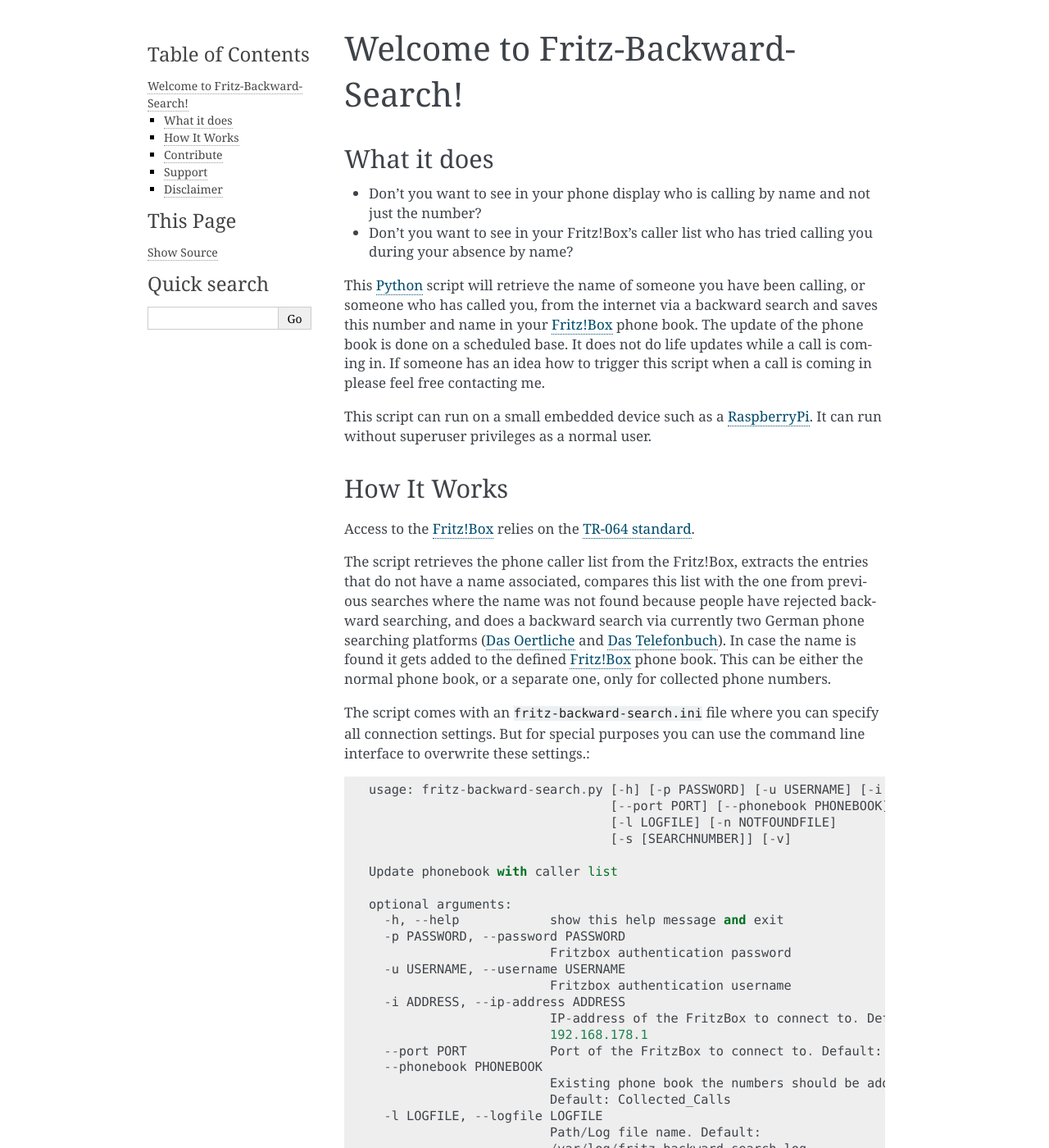
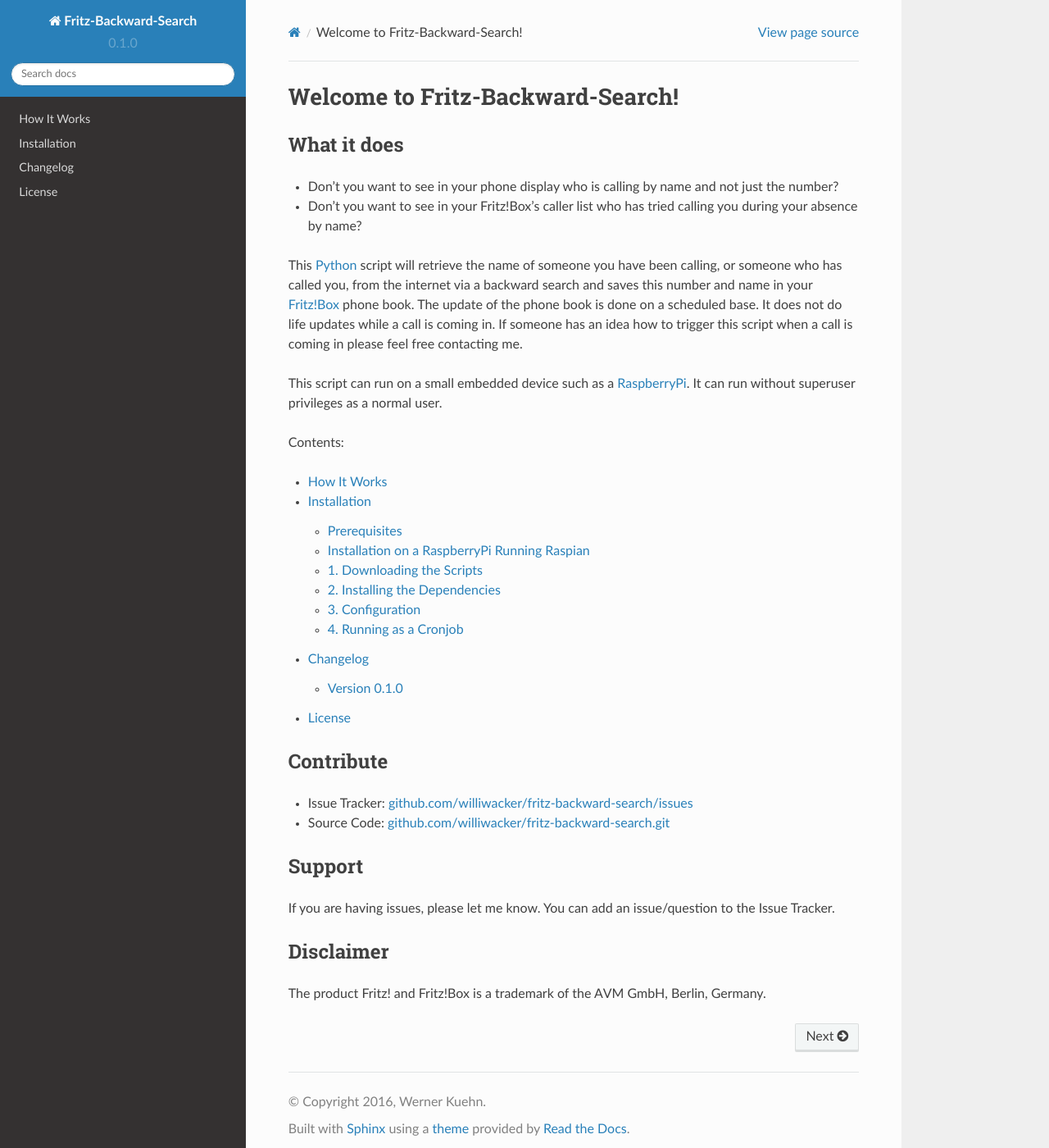
Before and after one commit to williwacker/FritzBackwardSearch, a Sphinx documentation site: the page built from docs/source/index.rst, in a window 1280 px wide and 1400 px high. Shown: the whole window at 82% size. Built offline with Sphinx 7.4.7 and the Read the Docs theme 2.0.0, drawn with Linux system fonts in a browser that asks for light colours; some of the changed text lies outside the part shown.

Commit message:
Change docs style

```diff
--- a/docs/source/conf.py
+++ b/docs/source/conf.py
@@ -15,6 +15,12 @@
 
 import sys
 import os
+import shlex
+
+on_rtd = os.environ.get('READTHEDOCS', None) == True
+
+if not on_rtd:
+    import sphinx_rtd_theme
 
 # If extensions (or modules to document with autodoc) are in another directory,
 # add these directories to sys.path here. If the directory is relative to the
@@ -30,7 +36,7 @@
 # extensions coming with Sphinx (named 'sphinx.ext.*') or your custom
 # ones.
 extensions = [
-    'sphinx.ext.coverage',
+    'sphinx.ext.autodoc',
 ]
 
 # Add any paths that contain templates here, relative to this directory.
@@ -38,8 +44,8 @@
 
 # The suffix(es) of source filenames.
 # You can specify multiple suffix as a list of string:
-source_suffix = ['.rst', '.md']
-
+# source_suffix = ['.rst', '.md']
+source_suffix = '.rst'
 
 # The encoding of source files.
 #source_encoding = 'utf-8-sig'
@@ -76,7 +82,7 @@
 
 # List of patterns, relative to source directory, that match files and
 # directories to ignore when looking for source files.
-exclude_patterns = []
+exclude_patterns = ['_build']
 
 # The reST default role (used for this markup: `text`) to use for all
 # documents.
@@ -110,15 +116,18 @@
 
 # The theme to use for HTML and HTML Help pages.  See the documentation for
 # a list of builtin themes.
-html_theme = 'alabaster'
-
+if on_rtd:
+    html_theme = 'default'
+else:
+    html_theme = 'sphinx_rtd_theme'
 # Theme options are theme-specific and customize the look and feel of a theme
 # further.  For a list of options available for each theme, see the
 # documentation.
 #html_theme_options = {}
 
 # Add any paths that contain custom themes here, relative to this directory.
-#html_theme_path = []
+if not on_rtd:
+    html_theme_path = [sphinx_rtd_theme.get_html_theme_path()]
 
 # The name for this set of Sphinx documents.  If None, it defaults to
 # "<project> v<release> documentation".
--- a/docs/source/index.rst
+++ b/docs/source/index.rst
@@ -19,63 +19,12 @@
 
 This script can run on a small embedded device such as a `RaspberryPi <https://www.raspberrypi.org>`_. It can run without superuser privileges as a normal user.
 
-How It Works
-------------
-
-Access to the `Fritz!Box <http://avm.de/produkte/fritzbox/>`_ relies on the `TR-064
-standard <http://avm.de/fileadmin/user_upload/Global/Service/Schnittstellen/AVM_TR-064_overview.pdf>`_.
-
-The script retrieves the phone caller list from the Fritz!Box, extracts the entries that do not have a name associated, compares this list with the one from previous searches
-where the name was not found because people have rejected backward searching, and does a backward search via currently two German phone searching platforms
-(`Das Oertliche <http://www3.dasoertliche.de/>`_ and `Das Telefonbuch <http://www.dastelefonbuch.de/R%C3%BCckw%C3%A4rts-Suche>`_). In case the name is found it gets added to the defined
-`Fritz!Box <http://avm.de/produkte/fritzbox/>`_ phone book. This can be either the normal phone book, or a separate one, only for collected phone numbers.
-
-The script comes with an ``fritz-backward-search.ini`` file where you can specify all connection settings. But for special purposes you can use the command line interface to
-overwrite these settings.::
-
-	usage: fritz-backward-search.py [-h] [-p PASSWORD] [-u USERNAME] [-i ADDRESS]
-					[--port PORT] [--phonebook PHONEBOOK]
-					[-l LOGFILE] [-n NOTFOUNDFILE]
-					[-s [SEARCHNUMBER]] [-v]
-
-	Update phonebook with caller list
-
-	optional arguments:
-	  -h, --help            show this help message and exit
-	  -p PASSWORD, --password PASSWORD
-				Fritzbox authentication password
-	  -u USERNAME, --username USERNAME
-				Fritzbox authentication username
-	  -i ADDRESS, --ip-address ADDRESS
-				IP-address of the FritzBox to connect to. Default:
-				192.168.178.1
-	  --port PORT           Port of the FritzBox to connect to. Default: 49000
-	  --phonebook PHONEBOOK
-				Existing phone book the numbers should be added to.
-				Default: Collected_Calls
-	  -l LOGFILE, --logfile LOGFILE
-				Path/Log file name. Default:
-				/var/log/fritz-backward-search.log
-	  -n NOTFOUNDFILE, --notfoundfile NOTFOUNDFILE
-				Path/file name where the numbers not found during
-				backward search are saved to in order to prevent
-				further unnessessary searches. Default:
-				/var/fritz/nameNotFound.list
-	  -s [SEARCHNUMBER], --searchnumber [SEARCHNUMBER]
-				Phone number(s) to search for.
-	  -v, --version         Print the program version
-
-
-For testing purposes, or for adding individual number(s), the script can be called via this command line interface and passing one or more numbers.::
-
-	fritz-backward.search.py -s 1234,2298
-
-
 Contents:
 
 .. toctree::
    :maxdepth: 2
 
+   how
    installation
    changelog
    license
```
Also changed, not shown: docs/source/how.rst (added, +50 -0 lines).
